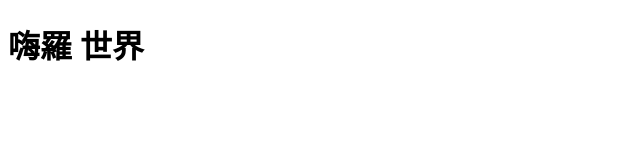
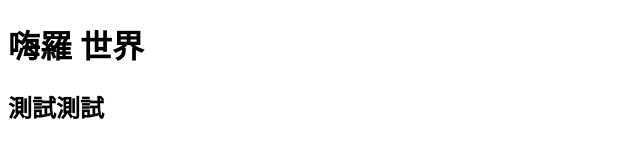
Before and after one commit to DogeWebCode/remote-assignments, a plain HTML site: page Week-1/Assignment-1/index.html in a window 1280 px wide. Shown: the whole page, without its empty margins (0-640 px from the left). Drawn offline with Linux system fonts and the light colour scheme.

Commit message:
測試page有無改變

```diff
--- a/Week-1/Assignment-1/index.html
+++ b/Week-1/Assignment-1/index.html
@@ -8,6 +8,7 @@
 <body>
     <main>
         <h1>嗨羅 世界</h1>
+        <h2>測試測試</h2>
     </main>
 </body>
 </html>
```
